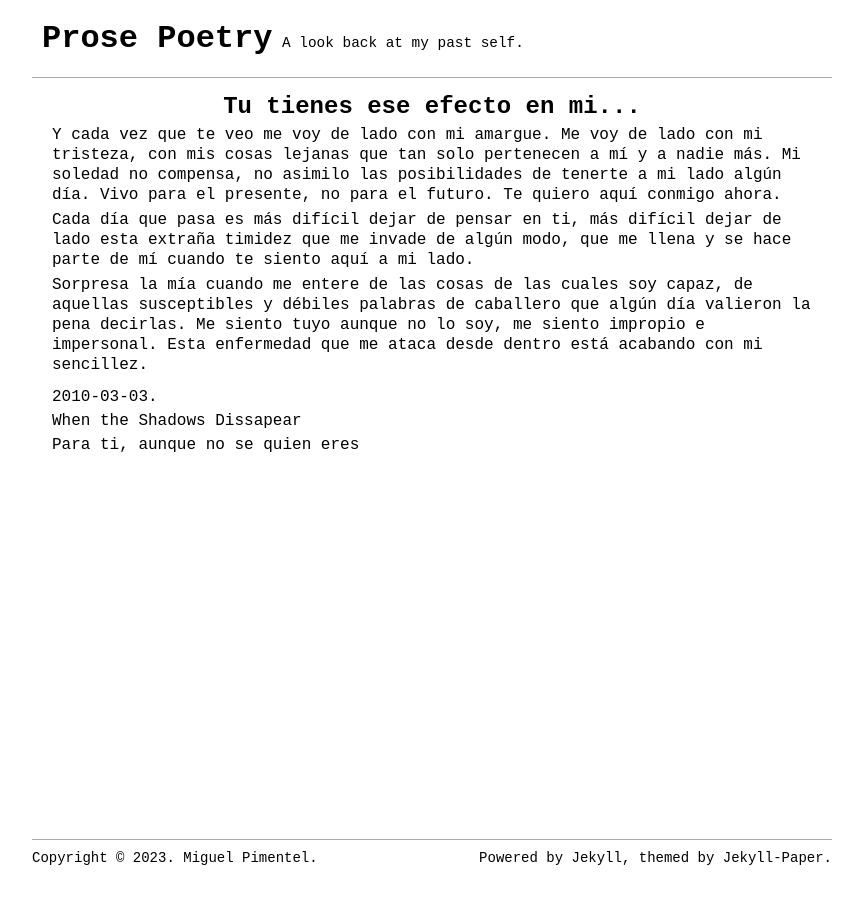
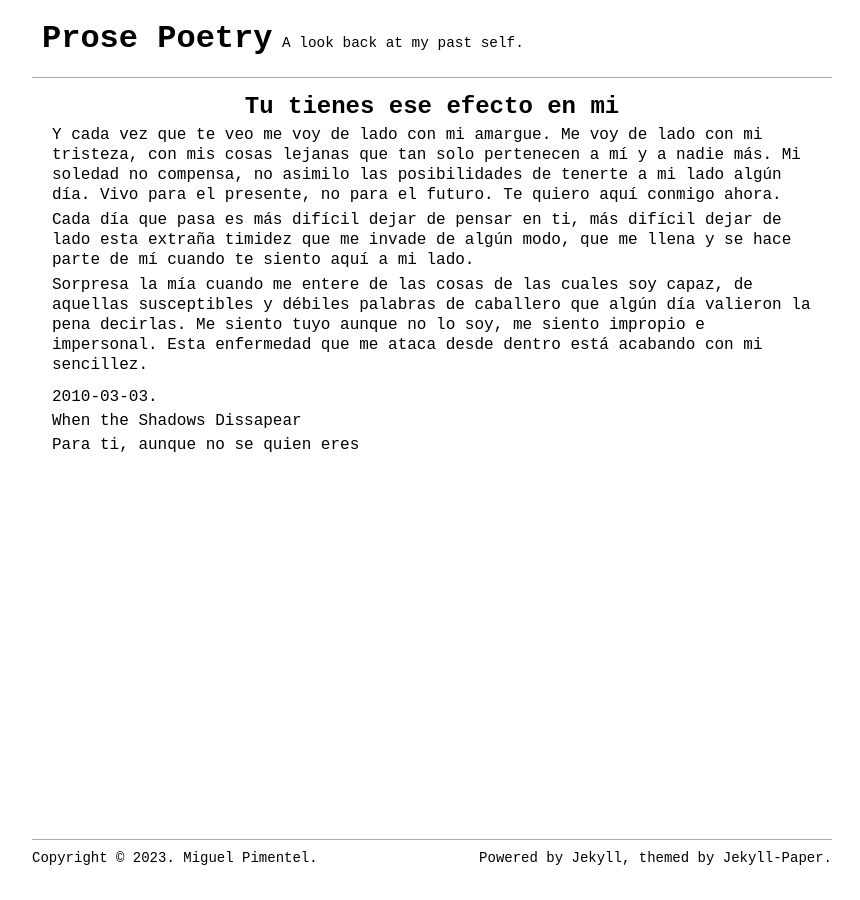
Before and after one commit to semanticdata/prose-poetry, a Jekyll site: the page built from _posts/2010-03-03-tu-tienes-ese-efecto-en-mi.md, in a window 1280 px wide. Shown: the whole page, without its empty margins (208-1068 px from the left). Built offline with Jekyll 4.4.1, drawn with Linux system fonts in a browser that asks for light colours.

```diff
--- a/_posts/2010-03-03-tu-tienes-ese-efecto-en-mi.md
+++ b/_posts/2010-03-03-tu-tienes-ese-efecto-en-mi.md
@@ -1,5 +1,5 @@
 ---
-title: Tu tienes ese efecto en mi...
+title: Tu tienes ese efecto en mi
 canonical_url: https://elandres.wordpress.com/2010/03/03/tu-tienes-ese-efecto-en-mi/
 date: 2010-03-03
 layout: post
```
